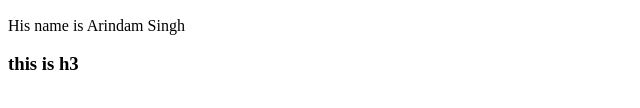
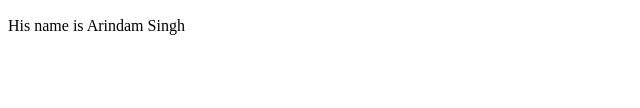
Before and after one commit to Aditya621/test-repo-lpu, a plain HTML site: page index.html in a window 1280 px wide. Shown: the part 148-256 px from the top of the page, 0-640 px from the left. Drawn offline with Linux system fonts and the light colour scheme.

Commit message:
again update

```diff
--- a/index.html
+++ b/index.html
@@ -11,6 +11,5 @@
     <p>my name is aditya singh</p>
     <h2>my brother is in front of me</h2>
     <p>His name is Arindam Singh</p>
-    <h3>this is h3</h3>
   </body>
 </html>
```
